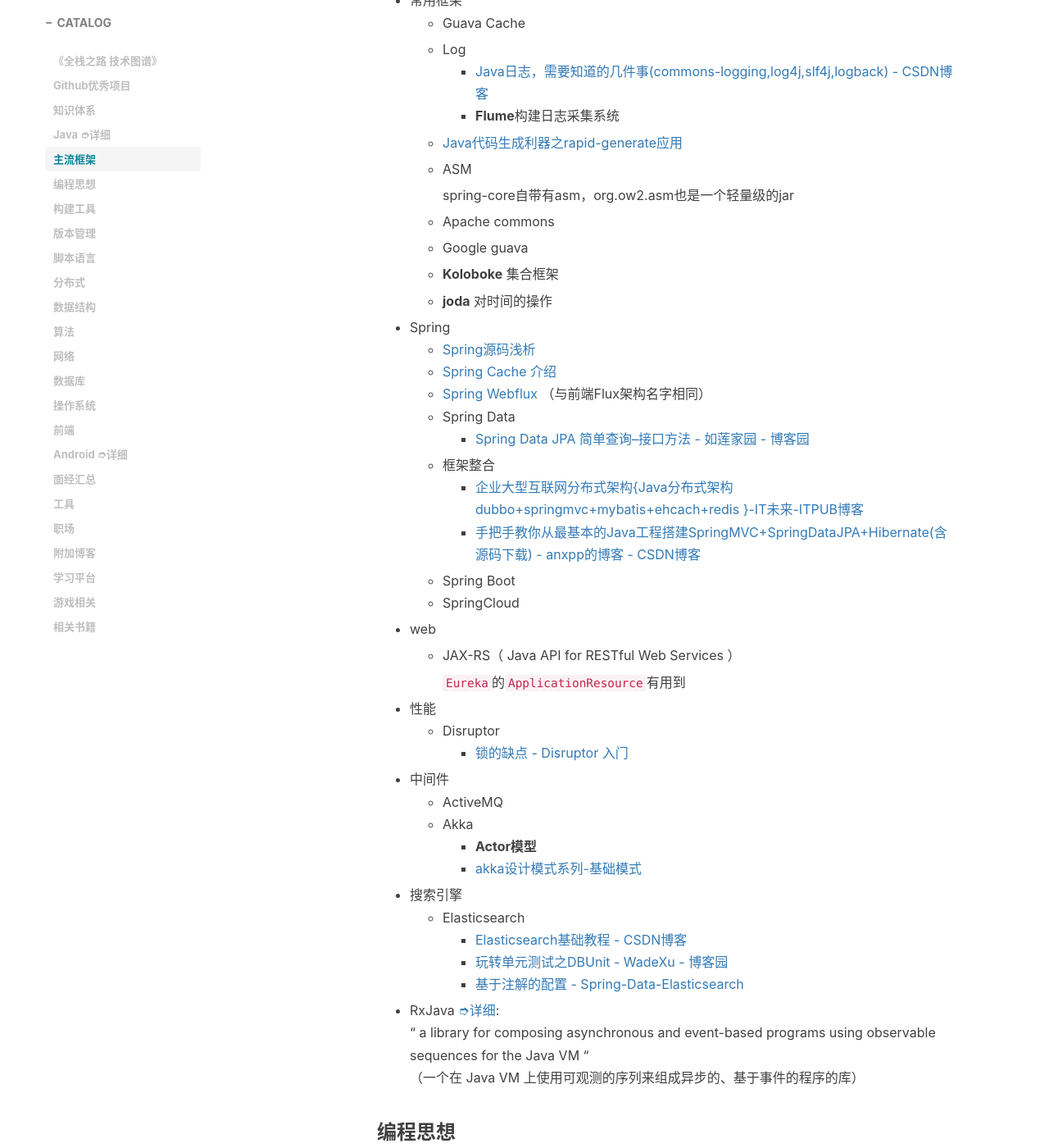
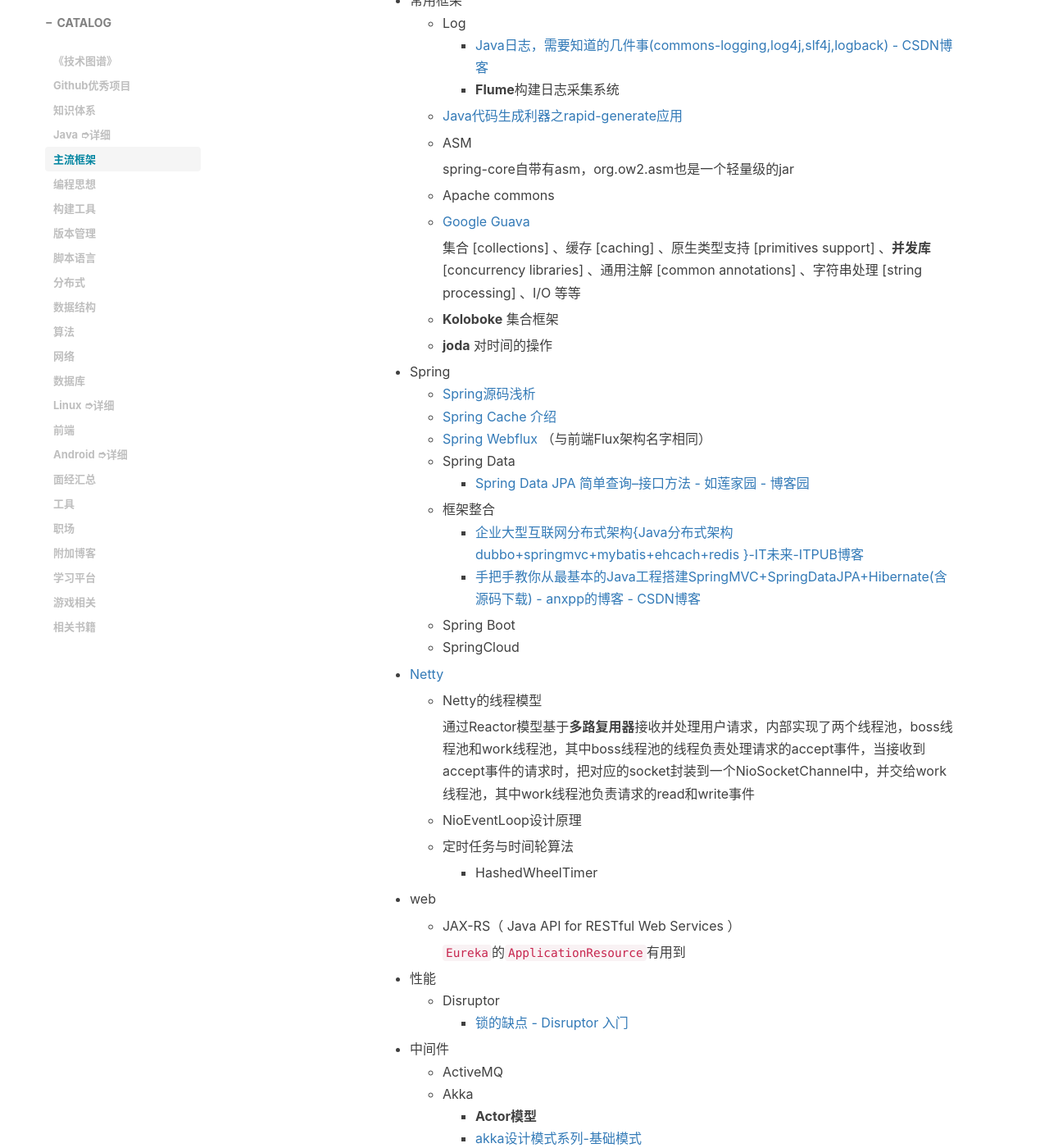
Before and after one commit to Ariescat/blog, a Jekyll site: the page built from docs/index.md, in a window 1280 px wide and 1400 px high, scrolled down 1895 px. Shown: the whole window at 82% size. Built offline with Jekyll 4.4.1, drawn with Linux system fonts in a browser that asks for light colours; nearby versions of some CDN libraries; comment, search, counter and statistics services are not loaded; some of the changed text lies outside the part shown.

Commit message:
Netty HashedWheelTimer

```diff
--- a/docs/index.md
+++ b/docs/index.md
@@ -8,7 +8,8 @@
 catalog: true
 ---
 
-<h1>《全栈之路 技术图谱》</h1>
+<h1>《技术图谱》</h1>
+
 ### Github优秀项目
 * [architect-awesome](https://github.com/xingshaocheng/architect-awesome)
 * [JCSprout](https://github.com/crossoverJie/JCSprout)
@@ -53,8 +54,6 @@
 
 ### 主流框架
 * 常用框架
-	* Guava Cache
-
 	* Log
 		* [Java日志，需要知道的几件事(commons-logging,log4j,slf4j,logback) - CSDN博客](http://blog.csdn.net/kobejayandy/article/details/17335407)
 		* **Flume**构建日志采集系统
@@ -67,7 +66,9 @@
 
 	* Apache commons
 
-	* Google guava
+	* [Google Guava](https://ifeve.com/google-guava/)
+
+	  集合 [collections] 、缓存 [caching] 、原生类型支持 [primitives support] 、**并发库** [concurrency libraries] 、通用注解 [common annotations] 、字符串处理 [string processing] 、I/O 等等
 
 	* **Koloboke** 集合框架
 
@@ -84,6 +85,18 @@
 		* [手把手教你从最基本的Java工程搭建SpringMVC+SpringDataJPA+Hibernate(含源码下载) - anxpp的博客 - CSDN博客](http://blog.csdn.net/anxpp/article/details/51415366)
 	* Spring Boot
 	* SpringCloud
+
+* [Netty](https://www.jianshu.com/p/1a6d1a25e6cc)
+
+  * Netty的线程模型
+
+    通过Reactor模型基于**多路复用器**接收并处理用户请求，内部实现了两个线程池，boss线程池和work线程池，其中boss线程池的线程负责处理请求的accept事件，当接收到accept事件的请求时，把对应的socket封装到一个NioSocketChannel中，并交给work线程池，其中work线程池负责请求的read和write事件
+
+  * NioEventLoop设计原理
+
+  * 定时任务与时间轮算法
+
+    * HashedWheelTimer
 
 * web
 
@@ -248,7 +261,7 @@
   * memcache
   * Elasticsearch
 
-### 操作系统
+### Linux [➮详细](Linux)
 * Linux
 	* [CentOS7简单使用](Linux#CentOS7)
 * Linux常用服务搭建
```
